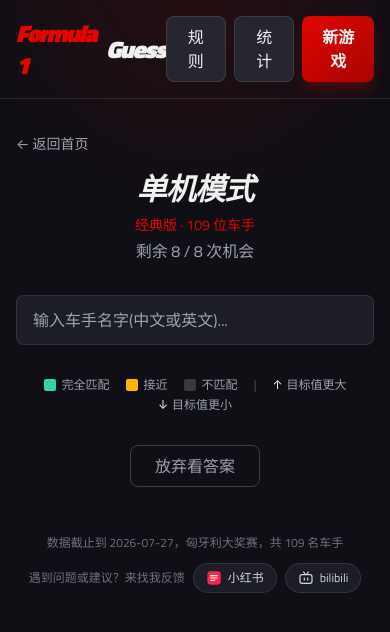
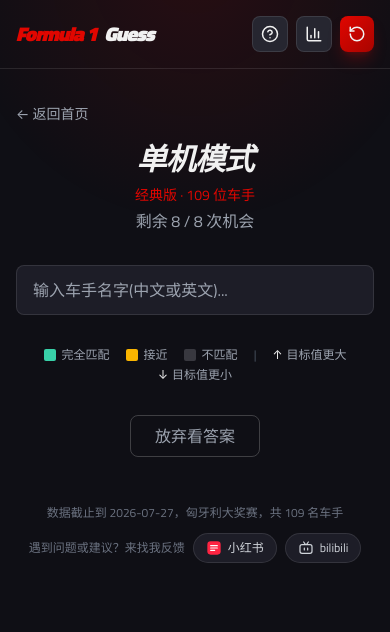
Before and after one commit to rayyyy122/F1-Guess-Game, a React (Vite) app in the folder f1-guess/: page /solo in a window 390 px wide. Shown: the top 632 px of the page. Built offline with nearby package versions, Linux system fonts and the light colour scheme.

Commit message:
style: 手机端顶栏按钮改图标、Logo 缩小
- 手机端规则/统计/新游戏显示为图标按钮，桌面端保持文字
- Logo 在手机端降一档字号，避免单行页头拥挤错位

```diff
--- a/f1-guess/src/components/Header/Header.tsx
+++ b/f1-guess/src/components/Header/Header.tsx
@@ -1,4 +1,5 @@
 import { Logo } from '../Logo'
+import { HelpCircle, BarChart3, RotateCcw } from 'lucide-react'
 
 interface HeaderProps {
   onNewGame?: () => void
@@ -15,22 +16,28 @@
         <div className="flex gap-2">
           <button
             onClick={onShowHelp}
-            className="px-4 py-2 btn-secondary"
+            className="p-2 sm:px-4 sm:py-2 btn-secondary"
+            title="规则"
           >
-            规则
+            <HelpCircle size={18} className="sm:hidden" />
+            <span className="hidden sm:inline">规则</span>
           </button>
           <button
             onClick={onShowStats}
-            className="px-4 py-2 btn-secondary"
+            className="p-2 sm:px-4 sm:py-2 btn-secondary"
+            title="统计"
           >
-            统计
+            <BarChart3 size={18} className="sm:hidden" />
+            <span className="hidden sm:inline">统计</span>
           </button>
           {showNewGame && onNewGame && (
             <button
               onClick={onNewGame}
-              className="px-4 py-2 btn-primary"
+              className="p-2 sm:px-4 sm:py-2 btn-primary"
+              title="新游戏"
             >
-              新游戏
+              <RotateCcw size={18} className="sm:hidden" />
+              <span className="hidden sm:inline">新游戏</span>
             </button>
           )}
         </div>
--- a/f1-guess/src/components/Logo.tsx
+++ b/f1-guess/src/components/Logo.tsx
@@ -1,8 +1,8 @@
 export function Logo() {
   return (
     <div className="flex items-center select-none">
-      <span className="text-2xl font-black italic tracking-tighter text-f1-red">Formula 1</span>
-      <span className="text-2xl font-black italic tracking-tighter ml-2">Guess</span>
+      <span className="text-xl sm:text-2xl font-black italic tracking-tighter text-f1-red">Formula 1</span>
+      <span className="text-xl sm:text-2xl font-black italic tracking-tighter ml-2">Guess</span>
     </div>
   )
 }
```
